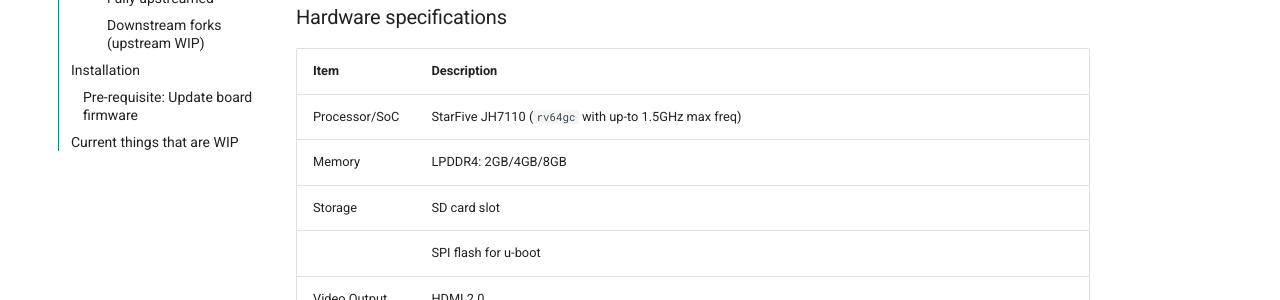
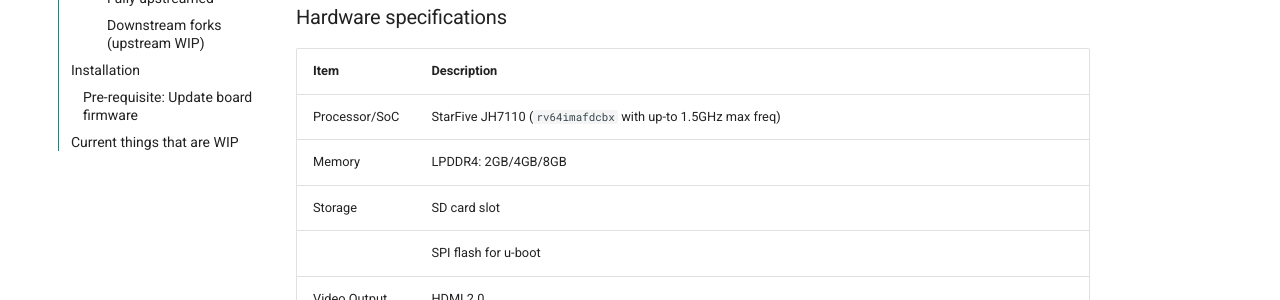
Before and after one commit to rocky-linux/sig-altarch-wiki, an MkDocs documentation site: the page built from docs/riscv64/visionfive2/visionfive2.md, in a window 1280 px wide and 900 px high. Shown: the part 401-701 px from the top of the window. Built offline with MkDocs 1.6.1 and Material for MkDocs 9.7.7, drawn with Linux system fonts in a browser that asks for light colours; emoji names are drawn with the system emoji font.

Commit message:
visionfive2: update the ISA string based on what is reported by the board firmware

```diff
--- a/docs/riscv64/visionfive2/visionfive2.md
+++ b/docs/riscv64/visionfive2/visionfive2.md
@@ -20,7 +20,7 @@
 
 | Item          | Description                                                                                            |
 |---------------|--------------------------------------------------------------------------------------------------------|
-| Processor/SoC | StarFive JH7110 (`rv64gc` with up-to 1.5GHz max freq)                                                  |
+| Processor/SoC | StarFive JH7110 (`rv64imafdcbx` with up-to 1.5GHz max freq)                                                  |
 | Memory        | LPDDR4: 2GB/4GB/8GB                                                                                    |
 | Storage       | SD card slot                                                                                           |
 |               | SPI flash for u-boot                                                                                   |
```
